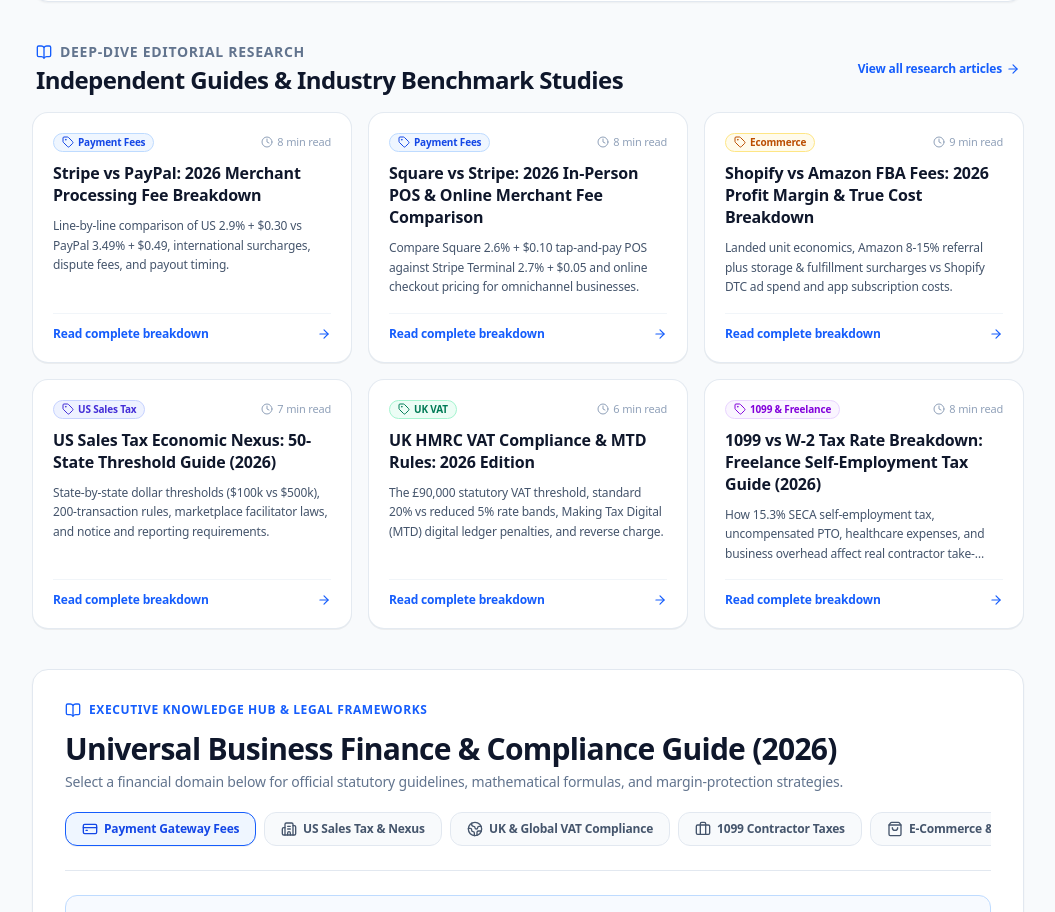
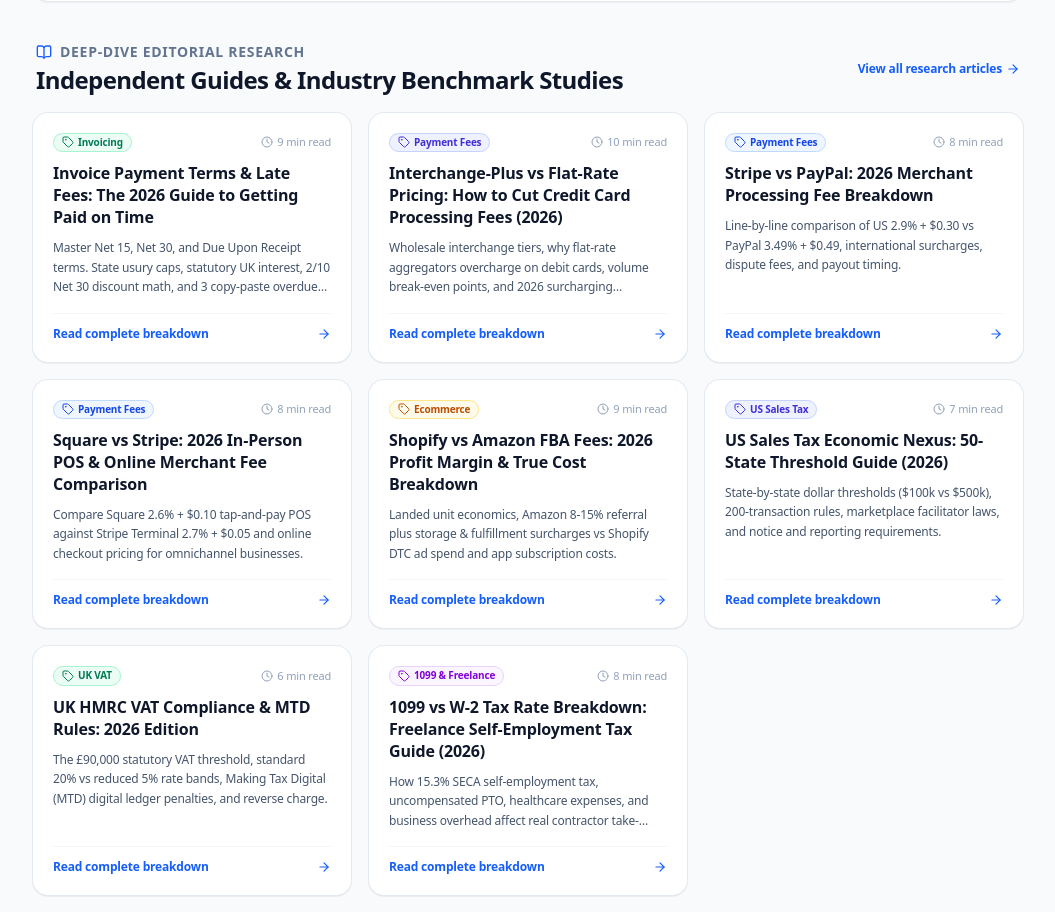
Before and after one commit to AaradhyaproK/feekit, a Next.js app: page / in a window 1280 px wide. Shown: the part 4436-5348 px from the top of the page, without its empty margins (224-1279 px from the left). Built offline with nearby package versions, Linux system fonts and the light colour scheme.

Commit message:
seo: implement comprehensive internal linking, homepage feature, and schema for the 2 new blog posts

```diff
--- a/content/blog/interchange-plus-pricing-vs-flat-rate-merchant-guide.mdx
+++ b/content/blog/interchange-plus-pricing-vs-flat-rate-merchant-guide.mdx
@@ -13,6 +13,10 @@ featured: true
 relatedCalculators:
   - label: "Stripe Processing Fee Calculator (US & UK)"
     href: "/tools/stripe-fee-calculator/usa"
+  - label: "Invoice Payment Terms & Late Fees Guide"
+    href: "/blog/late-invoice-payment-terms-guide"
+  - label: "Free PDF Invoice Generator"
+    href: "/invoice-generator"
   - label: "PayPal Commercial Fee Calculator"
     href: "/tools/paypal-fee-calculator/usa"
   - label: "Square POS & In-Person Fee Calculator"
@@ -157,6 +161,8 @@ To offset rising merchant interchange, many merchants explore adding a checkout
 ## Related Financial Precision Tools
 
 * [Stripe Merchant Processing Calculator](/tools/stripe-fee-calculator/usa) — Model exact domestic vs international transaction costs.
+* [Invoice Payment Terms & Late Fees Guide](/blog/late-invoice-payment-terms-guide) — How to structure Net 15/30 terms and protect working capital.
+* [Free PDF Invoice Generator](/invoice-generator) — Create compliant B2B invoices with ACH and bank transfer instructions.
 * [PayPal Commercial Fee Calculator](/tools/paypal-fee-calculator/usa) — Compare standard checkout fees against micropayments.
 * [Square POS & Register Calculator](/tools/square-fee-calculator) — Calculate in-person vs keyed-in card processing cuts.
 * [Ecommerce Net Margin Calculator](/tools/ecommerce-profit-calculator) — Model gross margins across multi-channel sales.
--- a/content/blog/late-invoice-payment-terms-guide.mdx
+++ b/content/blog/late-invoice-payment-terms-guide.mdx
@@ -13,6 +13,8 @@ featured: true
 relatedCalculators:
   - label: "Free PDF Invoice Generator"
     href: "/invoice-generator"
+  - label: "Credit Card Processing Fee Guide"
+    href: "/blog/interchange-plus-pricing-vs-flat-rate-merchant-guide"
   - label: "Freelance Rate & Tax Calculator"
     href: "/tools/freelance-rate-calculator"
   - label: "Stripe Payment Fee Calculator"
@@ -193,6 +195,7 @@ Modern service businesses streamline this workflow through two essential habits:
 ## Related Financial Precision Tools
 
 * [Free PDF Invoice Generator](/invoice-generator) — Create and download compliant invoices instantly without watermarks.
+* [Interchange-Plus vs Flat-Rate Pricing Guide](/blog/interchange-plus-pricing-vs-flat-rate-merchant-guide) — How to slash credit card processing cuts on invoice client transactions.
 * [Freelance Hourly Rate & Tax Suite](/tools/freelance-rate-calculator) — Calculate your true net take-home pay after 1099 taxes and overhead.
 * [Stripe Processing Fee Calculator](/tools/stripe-fee-calculator/usa) — Model exact merchant cuts across US and UK client transactions.
 * [Ecommerce Profit Margin Calculator](/tools/ecommerce-profit-calculator) — Audit net operating margins across commercial sales channels.
--- a/src/app/invoice-generator/page.tsx
+++ b/src/app/invoice-generator/page.tsx
@@ -14,6 +14,7 @@ import {
   Clock,
   DollarSign,
   HelpCircle,
+  ArrowRight,
 } from 'lucide-react';
 import Link from 'next/link';
 import { FaqAccordion } from '@/components/ui/FaqAccordion';
@@ -145,7 +146,7 @@ export default function InvoiceGeneratorPage() {
                 <span>Payment Terms (Net 15 / Net 30)</span>
               </div>
               <p className="text-xs text-slate-600 leading-relaxed">
-                Always specify exact payment terms on your invoice. Standard terms include Net 15 (payment due within 15 days) or Net 30. Mention accepted payment methods such as direct ACH, wire transfer, Stripe link, or PayPal.
+                Always specify exact payment terms on your invoice. Standard terms include Net 15 or Net 30. Learn how to legally enforce penalties in our <Link href="/blog/late-invoice-payment-terms-guide" className="text-blue-600 underline font-semibold hover:text-blue-800">Invoice Terms & Late Fee Guide ↗</Link>.
               </p>
             </div>
 
@@ -158,6 +159,28 @@ export default function InvoiceGeneratorPage() {
                 If you are registered for sales tax in the US or VAT in the UK/EU, statutory regulations require you to display your tax registration number and state the exact tax percentage charged separately from the subtotal.
               </p>
             </div>
+          </div>
+
+          {/* Featured Editorial Invoicing Guide Banner */}
+          <div className="rounded-2xl border border-blue-200 bg-gradient-to-r from-blue-50/80 to-slate-50 p-5 sm:p-6 flex flex-col sm:flex-row sm:items-center justify-between gap-4">
+            <div className="space-y-1.5 max-w-xl">
+              <div className="inline-flex items-center gap-1.5 rounded-full bg-blue-100 text-blue-800 px-2.5 py-0.5 text-[11px] font-bold">
+                <span>Featured 2026 Invoicing Guide</span>
+              </div>
+              <h3 className="text-sm sm:text-base font-extrabold text-slate-900">
+                Invoice Payment Terms & Late Fees: How to Get Paid on Time
+              </h3>
+              <p className="text-xs text-slate-600 leading-relaxed">
+                Learn how to structure Net 15, Net 30, and Due Upon Receipt terms, understand US state usury caps and UK late payment statutory interest, and copy 3 proven overdue follow-up email scripts.
+              </p>
+            </div>
+            <Link
+              href="/blog/late-invoice-payment-terms-guide"
+              className="inline-flex items-center justify-center gap-1.5 px-4 py-2.5 rounded-xl bg-blue-600 text-white font-bold text-xs hover:bg-blue-700 transition-colors shrink-0 shadow-xs"
+            >
+              <span>Read Complete Guide</span>
+              <ArrowRight className="h-3.5 w-3.5" />
+            </Link>
           </div>
 
           {/* High-Intent SEO FAQs with Structured Rich Snippet Data */}
--- a/src/components/home/EditorialGuidesSection.tsx
+++ b/src/components/home/EditorialGuidesSection.tsx
@@ -6,6 +6,24 @@ import { BookOpen, ArrowRight, Clock, Tag } from 'lucide-react';
 
 export function EditorialGuidesSection() {
   const articles = [
+    {
+      slug: 'late-invoice-payment-terms-guide',
+      title: 'Invoice Payment Terms & Late Fees: The 2026 Guide to Getting Paid on Time',
+      category: 'Invoicing',
+      readTime: '9 min read',
+      description:
+        'Master Net 15, Net 30, and Due Upon Receipt terms. State usury caps, statutory UK interest, 2/10 Net 30 discount math, and 3 copy-paste overdue email templates.',
+      badgeColor: 'border-emerald-200 bg-emerald-50 text-emerald-700',
+    },
+    {
+      slug: 'interchange-plus-pricing-vs-flat-rate-merchant-guide',
+      title: 'Interchange-Plus vs Flat-Rate Pricing: How to Cut Credit Card Processing Fees (2026)',
+      category: 'Payment Fees',
+      readTime: '10 min read',
+      description:
+        'Wholesale interchange tiers, why flat-rate aggregators overcharge on debit cards, volume break-even points, and 2026 surcharging regulations.',
+      badgeColor: 'border-indigo-200 bg-indigo-50 text-indigo-700',
+    },
     {
       slug: 'stripe-vs-paypal-fees-2026',
       title: 'Stripe vs PayPal: 2026 Merchant Processing Fee Breakdown',
```
